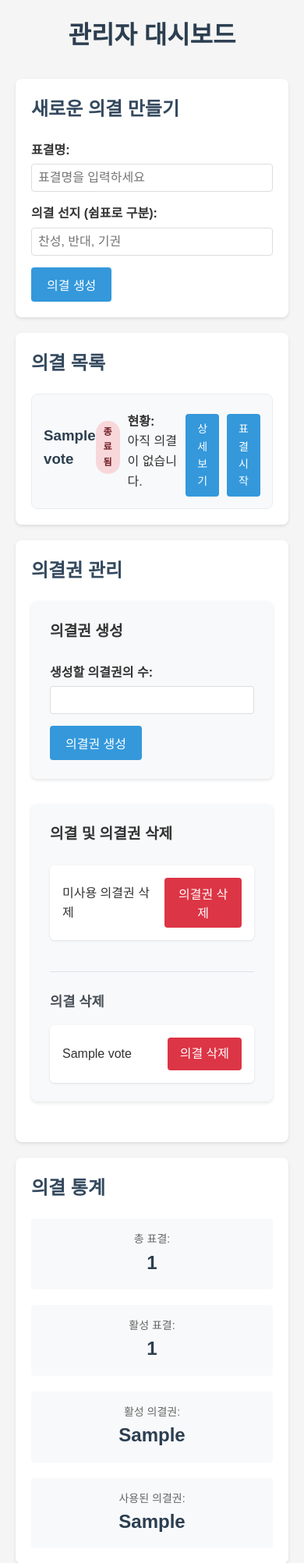
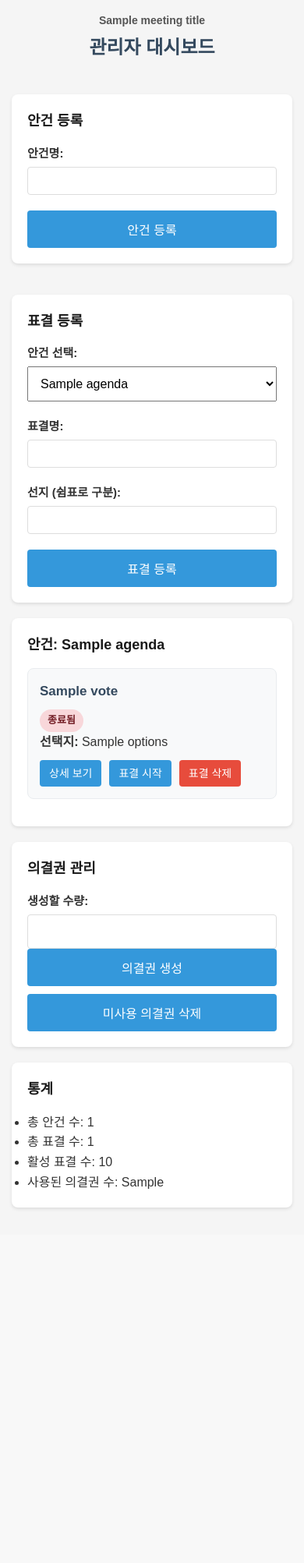
Before and after one commit to mrcha033/vote_system, a Flask app: template templates/admin.html in a window 390 px wide. Shown: the top 2005 px of the page at 78% size. After the commit the page ends 1552 px from the top, so only its background shows below. Run offline with Flask 3, Linux system fonts and the light colour scheme; the template is opened without the code that fills it: most values are stand-ins (such as "Sample title", 1, 10 or a date in 2020); parts of the project's set-up code (start-up, migrations or seed data) failed here and were passed over.

Commit message:
Refactor database schema and enhance voting system: Introduced a new settings table for meeting titles, updated vote_items to link with vote_agendas, and improved the admin dashboard and voting templates for better organization and user experience. Enhanced CSS for improved layout and responsiveness.

```diff
--- a/server.py
+++ b/server.py
@@ -186,18 +186,31 @@ def init_db():
     with sqlite3.connect(DB_PATH) as conn:
         cur = conn.cursor()
         cur.execute("""
+        CREATE TABLE IF NOT EXISTS settings (
+            key TEXT PRIMARY KEY,
+            value TEXT
+        )
+        """)
+        cur.execute("""
         CREATE TABLE IF NOT EXISTS tokens (
             token TEXT PRIMARY KEY,
             created_at TIMESTAMP DEFAULT CURRENT_TIMESTAMP,
-            is_used BOOLEAN DEFAULT FALSE
+        )""")
+        cur.execute("""
+        CREATE TABLE IF NOT EXISTS vote_agendas (
+            agenda_id TEXT PRIMARY KEY,
+            title TEXT NOT NULL, --이게 "안건명"
+            created_at TIMESTAMP DEFAULT CURRENT_TIMESTAMP
         )""")
         cur.execute("""
         CREATE TABLE IF NOT EXISTS vote_items (
             vote_id TEXT PRIMARY KEY,
-            title TEXT,
+            agenda_id TEXT NOT NULL,
+            title TEXT NOT NULL, -- 이게 "표결명"
+            options TEXT NOT NULL,
+            is_active BOOLEAN DEFAULT FALSE,
             created_at TIMESTAMP DEFAULT CURRENT_TIMESTAMP,
-            options TEXT,
-            is_active BOOLEAN DEFAULT FALSE
+            FOREIGN KEY (agenda_id) REFERENCES vote_agendas(agenda_id)
         )""")
         cur.execute("""
         CREATE TABLE IF NOT EXISTS votes (
@@ -214,6 +227,12 @@ def get_db_connection():
     conn = sqlite3.connect(DB_PATH)
     conn.row_factory = sqlite3.Row
     return conn
+
+def get_meeting_title():
+    conn = get_db_connection()
+    row = conn.execute("SELECT value FROM settings WHERE key = 'meeting_title'").fetchone()
+    conn.close()
+    return row["value"] if row else "회의명 미설정"
 
 def generate_qr_zip(tokens):
     """Generate a ZIP file containing QR codes for tokens"""
@@ -283,6 +302,7 @@ def generate_tokens():
 @app.route('/admin/create_vote', methods=['POST'])
 @login_required
 def create_vote():
+    agenda_id = request.form['agenda_id']
     title = request.form['title']
     options = request.form['options']
     vote_id = str(uuid.uuid4())
@@ -295,13 +315,13 @@ def create_vote():
     conn = get_db_connection()
     try:
         conn.execute('''
-            INSERT INTO vote_items (vote_id, title, options)
-            VALUES (?, ?, ?)
-        ''', (vote_id, title, options))
+            INSERT INTO vote_items (vote_id, agenda_id, title, options)
+            VALUES (?, ?, ?, ?)
+        ''', (vote_id, agenda_id, title, options))
         conn.commit()
-        flash('Vote item created successfully!', 'success')
+        flash('표결이 등록되었습니다!', 'success')
     except sqlite3.Error as e:
-        flash(f'Error creating vote item: {str(e)}', 'error')
+        flash(f'표결 등록 중 오류 발생생: {str(e)}', 'error')
     finally:
         conn.close()
 
@@ -360,107 +380,111 @@ def vote_status():
 def admin_dashboard():
     conn = get_db_connection()
     try:
-        # Get all vote items with their results in a single query
-        votes = conn.execute('''
-            SELECT
-                vi.vote_id,
-                vi.title,
-                vi.options,
-                vi.is_active,
-                vi.created_at,
-                v.choice,
-                COUNT(v.choice) as vote_count
-            FROM vote_items vi
-            LEFT JOIN votes v ON vi.vote_id = v.vote_id
-            GROUP BY vi.vote_id, v.choice
-            ORDER BY vi.created_at DESC
-        ''').fetchall()
+        # 전체 안건 목록
+        agenda_rows = conn.execute('SELECT * FROM vote_agendas ORDER BY created_at DESC').fetchall()
 
-        # Get statistics
-        total_votes = conn.execute('SELECT COUNT(*) FROM votes').fetchone()[0]
+        # 모든 표결 항목
+        vote_rows = conn.execute('SELECT * FROM vote_items ORDER BY created_at DESC').fetchall()
+
+        # 안건에 따라 표결 항목 묶기
+        agenda_dict = {}
+        for agenda in agenda_rows:
+            agenda_dict[agenda['agenda_id']] = {
+                'agenda_id': agenda['agenda_id'],
+                'title': agenda['title'],
+                'items': []
+            }
+
+        for vote in vote_rows:
+            vote_item = {
+                'vote_id': vote['vote_id'],
+                'title': vote['title'],
+                'options': vote['options'],
+                'is_active': vote['is_active']
+            }
+            if vote['agenda_id'] in agenda_dict:
+                agenda_dict[vote['agenda_id']]['items'].append(vote_item)
+
+        agendas = list(agenda_dict.values())
+
+        # 통계
+        total_agendas = len(agendas)
+        total_votes = len(vote_rows)
+        active_votes = sum(1 for v in vote_rows if v['is_active'])
+
+        used_tokens = conn.execute('SELECT COUNT(DISTINCT token) FROM votes').fetchone()[0]
         all_tokens = conn.execute('SELECT COUNT(*) FROM tokens').fetchone()[0]
-        used_tokens = conn.execute('''
-            SELECT COUNT(DISTINCT token) FROM votes
-        ''').fetchone()[0]
         active_tokens = all_tokens - used_tokens
 
-        # Process results into nested dictionary
-        results = {}
-        current_vote = None
-        for row in votes:
-            if row['vote_id'] != current_vote:
-                current_vote = row['vote_id']
-                results[current_vote] = {}
-            if row['choice']:  # Only add if there are votes
-                results[current_vote][row['choice']] = row['vote_count']
-
-        # Get unique vote items for template
-        vote_items = []
-        seen_votes = set()
-        active_vote_count = 0
-        for row in votes:
-            if row['vote_id'] not in seen_votes:
-                seen_votes.add(row['vote_id'])
-                vote_items.append({
-                    'vote_id': row['vote_id'],
-                    'title': row['title'],
-                    'options': row['options'],
-                    'is_active': row['is_active'],
-                    'created_at': row['created_at']
-                })
-                if row['is_active']:
-                    active_vote_count += 1
-
         return render_template('admin.html',
-                             votes=vote_items,
-                             total_votes=total_votes,
-                             used_tokens=used_tokens,
-                             active_tokens=active_tokens,
-                             active_vote_count=active_vote_count,
-                             results=results)
+                               meeting_title=get_meeting_title(),
+                               agendas=agendas,
+                               total_agendas=total_agendas,
+                               total_votes=total_votes,
+                               active_votes=active_votes,
+                               used_tokens=used_tokens,
+                               active_tokens=active_tokens)
     finally:
         conn.close()
+
+
+@app.route('/admin/create_agenda', methods=['POST'])
+@login_required
+def create_agenda():
+    title = request.form['agenda_title']
+    agenda_id = str(uuid.uuid4())
+    conn = get_db_connection()
+    conn.execute('INSERT INTO vote_agendas (agenda_id, title) VALUES (?, ?)', (agenda_id, title))
+    conn.commit()
+    conn.close()
+    flash("안건이 등록되었습니다.")
+    return redirect(url_for('admin_dashboard'))
+
 
 # 사용자: 투표 접속
 @app.route('/vote')
 def vote():
-    token = request.args.get('token')
-    if not token:
-        return "토큰이 필요합니다.", 400
-
-    # 네트워크 접근 권한 확인
     allowed, message = check_network_access()
     if not allowed:
         return message, 403
+    token = request.args.get("token")
+    if not token:
+        return "토큰이 누락되었습니다.", 400
 
     conn = get_db_connection()
     try:
-        # Check if token exists and is valid
-        token_data = conn.execute('''
-            SELECT token, is_used
-            FROM tokens
-            WHERE token = ?
-        ''', (token,)).fetchone()
+        # 토큰 유효성 검증
+        token_row = conn.execute("SELECT * FROM tokens WHERE token = ?", (token,)).fetchone()
+        if not token_row:
+            return render_template("vote.html", grouped_votes=[], token=token, error="유효하지 않은 토큰입니다.")
 
-        if not token_data:
-            return "유효하지 않은 토큰입니다.", 403
-
-        if token_data['is_used']:
-            return "이미 사용된 토큰입니다.", 403
-
-        # Get active votes
-        active_votes = conn.execute('''
-            SELECT vote_id, title, options
-            FROM vote_items
-            WHERE is_active = 1
+        # 활성 vote_items + 연결된 안건 불러오기
+        vote_rows = conn.execute('''
+            SELECT va.agenda_id, va.title as agenda_title,
+                   vi.vote_id, vi.title as subtitle, vi.options
+            FROM vote_items vi
+            JOIN vote_agendas va ON vi.agenda_id = va.agenda_id
+            WHERE vi.is_active = 1
+            ORDER BY va.created_at DESC, vi.created_at ASC
         ''').fetchall()
 
-        if not active_votes:
-            return render_template('vote.html', token=token, votes=[], error=None)
+        # grouped_votes 형태로 변환
+        grouped = {}
+        for row in vote_rows:
+            aid = row['agenda_id']
+            if aid not in grouped:
+                grouped[aid] = {
+                    'agenda_id': aid,
+                    'title': row['agenda_title'],
+                    'items': []
+                }
+            grouped[aid]['items'].append({
+                'vote_id': row['vote_id'],
+                'subtitle': row['subtitle'],
+                'options': row['options']
+            })
 
-        return render_template('vote.html',
-                             token=token,
-                             votes=active_votes)
+        return render_template("vote.html", meeting_title=get_meeting_title(), token=token, grouped_votes=list(grouped.values()))
     finally:
         conn.close()
 
@@ -488,42 +512,50 @@ def submit_vote():
     if not allowed:
         return message, 403
 
-    token = request.form['token']
-    vote_id = request.form['vote_id']
-    choice = request.form['choice']
+    token = request.form.get('token')
+    if not token:
+        return "토큰이 누락되었습니다.", 400
 
     conn = get_db_connection()
     try:
-        # Get and validate token
-        token_row = conn.execute('''
-            SELECT token
-            FROM tokens
-            WHERE token = ? AND is_used = 0
-        ''', (token,)).fetchone()
+        # 1. 토큰 유효성 확인
+        token_row = conn.execute(
+            "SELECT token FROM tokens WHERE token = ?", (token,)
+        ).fetchone()
+        if not token_row:
+            flash("유효하지 않거나 만료된 토큰입니다.", "error")
+            return redirect(url_for("vote", token=token))
 
-        if not token_row:
-            return "유효하지 않거나 이미 사용된 토큰입니다.", 403
+        # 2. 모든 choice_* 항목을 순회하며 투표 삽입
+        for key in request.form:
+            if key.startswith("choice_"):
+                vote_id = key.split("_", 1)[1]
+                choice = request.form.get(key)
 
-        # Insert vote and mark token as used
-        conn.execute('''
-            INSERT INTO votes (vote_id, token, choice)
-            VALUES (?, ?, ?)
-        ''', (vote_id, token, choice))
+                # 중복 투표 확인
+                already_voted = conn.execute(
+                    "SELECT 1 FROM votes WHERE vote_id = ? AND token = ?",
+                    (vote_id, token)
+                ).fetchone()
+                if already_voted:
+                    flash(f"이미 투표한 항목이 있습니다. (vote_id={vote_id})", "error")
+                    continue
 
-        conn.execute('''
-            UPDATE tokens
-            SET is_used = 1
-            WHERE token = ?
-        ''', (token,))
+                # 투표 삽입
+                conn.execute(
+                    "INSERT INTO votes (vote_id, token, choice) VALUES (?, ?, ?)",
+                    (vote_id, token, choice)
+                )
+                log_vote(vote_id, token, choice)
 
         conn.commit()
-        log_vote(vote_id, token, choice)
-        return "투표가 완료되었습니다. 감사합니다."
+        flash("모든 투표가 성공적으로 제출되었습니다.", "success")
+        return redirect(url_for("vote", token=token))
+
     except Exception as e:
-        return f"투표 처리 중 오류가 발생했습니다: {str(e)}", 500
+        return f"투표 처리 중 오류 발생: {str(e)}", 500
     finally:
         conn.close()
-
 @app.route('/admin/start_vote/<vote_id>')
 @login_required
 def start_vote(vote_id):
@@ -600,7 +632,7 @@ def delete_tokens():
     conn = get_db_connection()
     try:
         # 사용되지 않은 모든 토큰 삭제
-        conn.execute('DELETE FROM tokens WHERE is_used = 0')
+        conn.execute('DELETE FROM tokens WHERE token = ?')
         conn.commit()
         flash('미사용 의결권이 모두 삭제되었습니다.', 'success')
     except Exception as e:
--- a/static/style.css
+++ b/static/style.css
@@ -38,10 +38,32 @@ h2 {
     margin-bottom: 20px;
 }
 
+.section h2 {
+    font-size: 18px;
+    margin-bottom: 15px;
+    color: #1a1a1a;
+}
+
+.section form {
+    margin-top: 10px;
+}
+
 /* Form Styles */
 .form-group {
     margin-bottom: 15px;
 }
+
+.form-grid {
+    display: flex;
+    flex-wrap: wrap;
+    gap: 20px;
+    justify-content: space-between;
+}
+
+.form-grid > .section {
+    flex: 1 1 48%;
+}
+
 
 label {
     display: block;
@@ -75,7 +97,7 @@ input[type="number"] {
 button {
     background-color: #3498db;
     color: white;
-    padding: 10px 20px;
+    padding: 8px 16px;
     border: none;
     border-radius: 4px;
     cursor: pointer;
@@ -149,12 +171,55 @@ button:hover {
 }
 
 .vote-item {
+    background-color: #fff;
+    border: 1px solid #eaeaea;
+    border-left: 5px solid #3498db;
+    padding: 15px;
+    border-radius: 6px;
+    margin-bottom: 15px;
+}
+
+
+.vote-item h3 {
+    margin: 0 0 10px;
+    font-size: 17px;
+    color: #34495e;
+}
+
+.vote-item .status {
+    display: inline-block;
+    font-size: 13px;
+    font-weight: 600;
+    padding: 4px 10px;
+    border-radius: 15px;
+}
+
+.vote-item .controls {
+    margin-top: 10px;
     display: flex;
-    align-items: center;
     gap: 10px;
-    padding: 10px;
-    background-color: #f8f9fa;
+}
+
+.vote-item .btn {
+    padding: 6px 12px;
+    font-size: 14px;
     border-radius: 4px;
+    text-decoration: none;
+    color: white;
+    background-color: #3498db;
+    transition: background-color 0.3s;
+}
+
+.vote-item .btn:hover {
+    background-color: #2980b9;
+}
+
+.vote-item .btn-danger {
+    background-color: #e74c3c;
+}
+
+.vote-item .btn-danger:hover {
+    background-color: #c0392b;
 }
 
 /* Error Message */
@@ -206,12 +271,12 @@ button:hover {
     text-transform: uppercase;
 }
 
-.status-badge.active {
+.status.active {
     background-color: #d4edda;
     color: #155724;
 }
 
-.status-badge.ended {
+.status.ended {
     background-color: #f8d7da;
     color: #721c24;
 }
@@ -414,3 +479,37 @@ button:hover {
     border-radius: 6px;
     box-shadow: 0 2px 5px rgba(0,0,0,0.1);
 }
+
+.meeting-title {
+    font-size: 14px;
+    color: #555;
+    margin-bottom: 5px;
+}
+
+
+
+@media screen and (max-width: 600px) {
+    .container {
+      padding: 15px;
+      font-size: 16px;
+    }
+
+    .form-group {
+      margin-bottom: 20px;
+    }
+
+    .vote-option {
+      display: block;
+      margin-bottom: 15px;
+    }
+
+    select, button, input[type="text"], input[type="number"] {
+      width: 100%;
+      font-size: 16px;
+      padding: 12px;
+    }
+
+    label {
+      font-size: 15px;
+    }
+  }
--- a/templates/admin.html
+++ b/templates/admin.html
@@ -2,67 +2,73 @@
 <html lang="ko">
 <head>
     <meta charset="UTF-8">
-    <meta name="viewport" content="width=device-width, initial-scale=1.0">
-    <title>의결 시스템 - 관리자 대시보드</title>
+    <title>{{ meeting_title }}</title>
     <link rel="stylesheet" href="{{ url_for('static', filename='style.css') }}">
 </head>
 <body>
 <div class="container">
-        <h1>관리자 대시보드</h1>
 
-        <!-- Create New Vote Item Section -->
+    <!-- 회의명 -->
+    <h1 class="meeting-title">{{ meeting_title }}</h1>
+    <h2 style="text-align: center; margin-bottom: 40px;">관리자 대시보드</h2>
+
+    <!-- 안건/표결 등록 폼 그리드 -->
+    <div class="form-grid">
+        <!-- 안건 등록 -->
         <div class="section">
-            <h2>새로운 의결 만들기</h2>
-            <form action="{{ url_for('create_vote') }}" method="post">
+            <h2>안건 등록</h2>
+            <form action="{{ url_for('create_agenda') }}" method="post">
                 <div class="form-group">
-                    <label for="vote_title">표결명:</label>
-                    <input type="text" id="vote_title" name="title" placeholder="표결명을 입력하세요" required>
+                    <label for="agenda_title">안건명:</label>
+                    <input type="text" id="agenda_title" name="agenda_title" required>
                 </div>
-                <div class="form-group">
-                    <label for="vote_options">의결 선지 (쉼표로 구분):</label>
-                    <input type="text" id="vote_options" name="options" placeholder="찬성, 반대, 기권" required>
-                </div>
-                <button type="submit">의결 생성</button>
+                <button type="submit">안건 등록</button>
             </form>
         </div>
 
-        <!-- Vote Item List Section -->
+        <!-- 표결 등록 -->
         <div class="section">
-            <h2>의결 목록</h2>
-            <div class="vote-list">
-                {% for vote in votes %}
-                <div class="vote-item">
-                    <div class="vote-header">
-                        <h3>{{ vote.title }}</h3>
-                        <div class="vote-status">
-                            <span class="status-badge {{ 'active' if vote.is_active else 'ended' }}">
-                                {{ '진행중' if vote.is_active else '종료됨' }}
-                            </span>
+            <h2>표결 등록</h2>
+            <form action="{{ url_for('create_vote') }}" method="post">
+                <div class="form-group">
+                    <label for="agenda_id">안건 선택:</label>
+                    <select name="agenda_id" required>
+                        {% for agenda in agendas %}
+                            <option value="{{ agenda['agenda_id'] }}">{{ agenda['title'] }}</option>
+                        {% endfor %}
+                    </select>
+                </div>
+                <div class="form-group">
+                    <label for="vote_title">표결명:</label>
+                    <input type="text" id="vote_title" name="title" required>
+                </div>
+                <div class="form-group">
+                    <label for="vote_options">선지 (쉼표로 구분):</label>
+                    <input type="text" id="vote_options" name="options" required>
+                </div>
+                <button type="submit">표결 등록</button>
+            </form>
         </div>
     </div>
 
-                    <!-- Vote Results Summary -->
-                    {% set vote_result = results[vote.vote_id] %}
-                    <div class="vote-results-summary">
-                        <h4>현황:</h4>
-                        {% if vote_result %}
-                        <div class="results-summary">
-                            {% for option, count in vote_result.items() %}
-                            <div class="result-summary-item">
-                                <span class="option">{{ option }}:</span>
-                                <span class="count">{{ count }}</span>
-                            </div>
-                            {% endfor %}
-                        </div>
-                        {% else %}
-                        <p class="no-votes">아직 의결이 없습니다.</p>
-                        {% endif %}
-                    </div>
+    <!-- 표결 리스트 -->
+    {% for agenda in agendas %}
+    <div class="section">
+        <h2>안건: {{ agenda.title }}</h2>
 
-                    <div class="vote-controls">
+        {% for vote in agenda['items'] %}
+        <div class="vote-item">
+            <h3>{{ vote.title }}</h3>
+            <span class="status {{ 'active' if vote.is_active else 'ended' }}">
+                {{ '진행 중' if vote.is_active else '종료됨' }}
+            </span>
+            <p><strong>선택지:</strong> {{ vote.options }}</p>
+
+            <div class="controls">
                 <a href="{{ url_for('vote_status', vote_id=vote.vote_id) }}" class="btn">상세 보기</a>
                 {% if not vote.is_active %}
                 <a href="{{ url_for('start_vote', vote_id=vote.vote_id) }}" class="btn">표결 시작</a>
+                <a href="{{ url_for('cleanup_vote', vote_id=vote.vote_id) }}" class="btn btn-danger">표결 삭제</a>
                 {% else %}
                 <a href="{{ url_for('end_vote', vote_id=vote.vote_id) }}" class="btn">표결 종료</a>
                 {% endif %}
@@ -70,80 +76,33 @@
         </div>
         {% endfor %}
     </div>
-        </div>
+    {% endfor %}
 
-        <!-- Token Management Section -->
+    <!-- 의결권 관리 -->
     <div class="section">
         <h2>의결권 관리</h2>
+        <form action="{{ url_for('generate_tokens') }}" method="post">
+            <label for="token_count">생성할 수량:</label>
+            <input type="number" name="count" id="token_count" required>
+            <button type="submit">의결권 생성</button>
+        </form>
 
-            <!-- Generate Tokens -->
-            <div class="subsection">
-                <h3>의결권 생성</h3>
-                <form action="{{ url_for('generate_tokens') }}" method="post">
-                    <div class="form-group">
-                        <label for="token_count">생성할 의결권의 수:</label>
-                        <input type="number" id="token_count" name="count" min="1" required>
-                    </div>
-                    <button type="submit">의결권 생성</button>
+        <form action="{{ url_for('delete_tokens') }}" method="post" style="margin-top: 10px;">
+            <button type="submit" onclick="return confirm('미사용 의결권을 모두 삭제하시겠습니까?')">미사용 의결권 삭제</button>
         </form>
     </div>
 
-            <!-- Delete Vote and Tokens -->
-            <div class="subsection">
-                <h3>의결 및 의결권 삭제</h3>
-                <div class="delete-section">
-                    <!-- Delete Unused Tokens -->
-                    <div class="delete-item">
-                        <span class="delete-title">미사용 의결권 삭제</span>
-                        <form action="{{ url_for('delete_tokens') }}" method="post" style="display: inline;">
-                            <button type="submit" class="btn btn-danger"
-                                    onclick="return confirm('사용되지 않은 모든 의결권을 삭제하시겠습니까? 이 작업은 되돌릴 수 없습니다.')">
-                                의결권 삭제
-                            </button>
-                        </form>
+    <!-- 통계 -->
+    <div class="section">
+        <h2>통계</h2>
+        <ul>
+            <li>총 안건 수: {{ total_agendas }}</li>
+            <li>총 표결 수: {{ total_votes }}</li>
+            <li>활성 표결 수: {{ active_votes }}</li>
+            <li>사용된 의결권 수: {{ used_tokens }}</li>
+        </ul>
     </div>
 
-                    <!-- Delete Votes -->
-                    <div class="delete-votes">
-                        <h4>의결 삭제</h4>
-                        {% for vote in votes %}
-                        {% if not vote.is_active %}
-                        <div class="delete-item">
-                            <span class="delete-title">{{ vote.title }}</span>
-                            <a href="{{ url_for('cleanup_vote', vote_id=vote.vote_id) }}" class="btn btn-danger"
-                               onclick="return confirm('이 표결과 관련 의결권을 삭제하시겠습니까? 이 작업은 되돌릴 수 없습니다.')">
-                                의결 삭제
-                            </a>
-                        </div>
-                        {% endif %}
-                        {% endfor %}
-                    </div>
-                </div>
-            </div>
-        </div>
-
-        <!-- Voting Statistics Section -->
-        <div class="section">
-            <h2>의결 통계</h2>
-            <div class="stats">
-                <div class="stat-item">
-                    <span class="stat-label">총 표결:</span>
-                    <span class="stat-value">{{ total_votes }}</span>
-                </div>
-                <div class="stat-item">
-                    <span class="stat-label">활성 표결:</span>
-                    <span class="stat-value">{{ active_vote_count }}</span>
-                </div>
-                <div class="stat-item">
-                    <span class="stat-label">활성 의결권:</span>
-                    <span class="stat-value">{{ active_tokens }}</span>
-                </div>
-                <div class="stat-item">
-                    <span class="stat-label">사용된 의결권:</span>
-                    <span class="stat-value">{{ used_tokens }}</span>
-                </div>
-            </div>
-        </div>
 </div>
 </body>
 </html>
```
Also changed, not shown: build.py (+26 -9 lines), launcher.py (+58 -5 lines), templates/vote.html (+32 -35 lines). Lines whose indentation alone changed are shown as unchanged.
